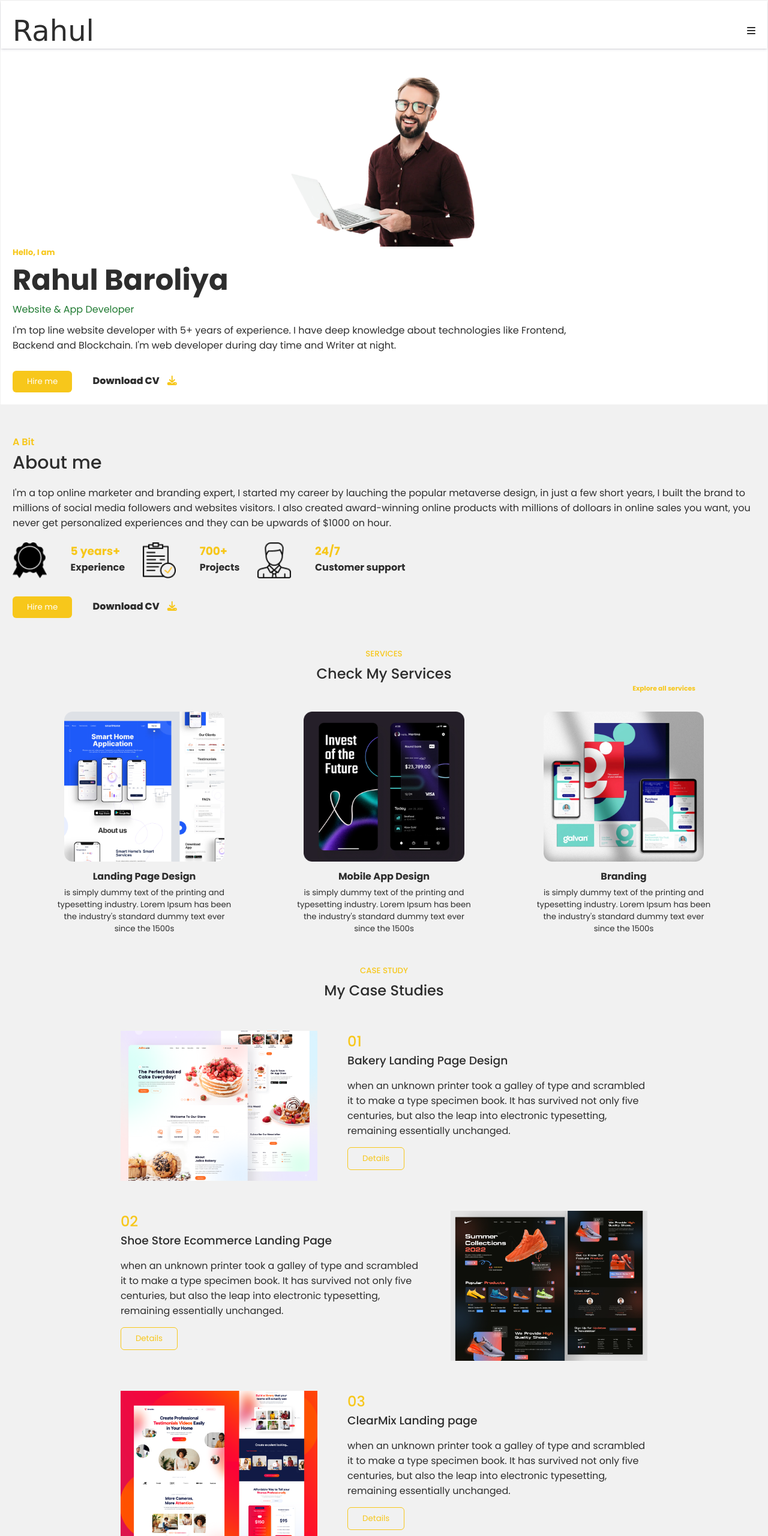
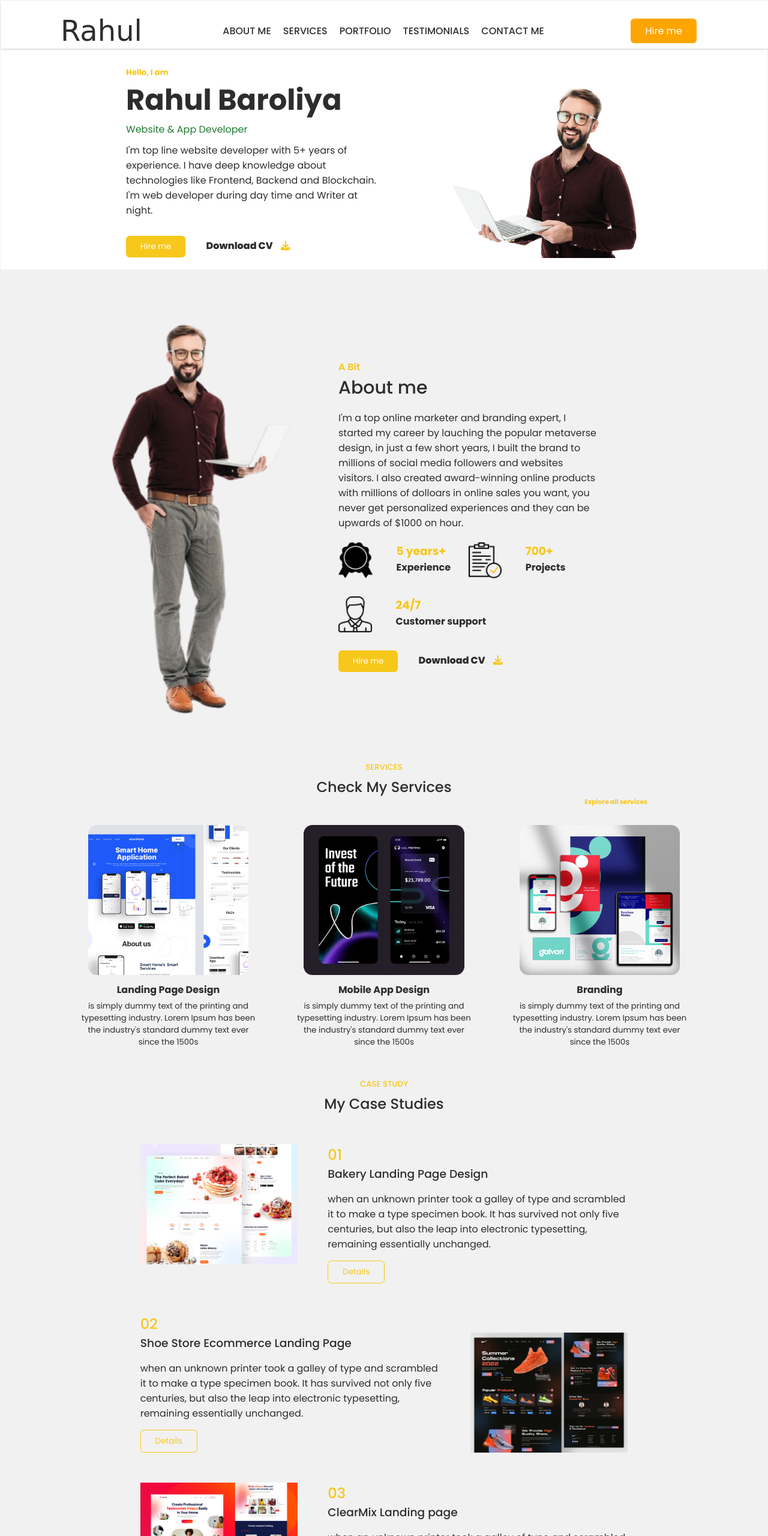
Before and after one commit to Jaydeep-Ramanuj/10_Sep_WD_4-30_Batch, a plain HTML site: page Portfolio-website/index.html in a window 1280 px wide. Shown: the top 2560 px of the page at 60% size. Drawn offline with Linux system fonts and the light colour scheme; a web font is replaced by a local one.

Commit message:
Making Website responsive

```diff
--- /dev/null
+++ b/Portfolio-website/css/min-1100px.css
@@ -0,0 +1,17 @@
+@media screen and (min-width: 1100px) {
+  :root {
+    --section-padding: 0px 100px;
+  }
+  #hero-section .content p {
+    width: 80%;
+  }
+  #case-study-section .case-studies .case-study .content {
+    max-width: 500px;
+  }
+  #case-study-section .case-studies .case-study {
+    gap: 50px;
+  }
+  #portfolio-section .portfolio-cards {
+    width: 80%;
+  }
+}
--- /dev/null
+++ b/Portfolio-website/css/min-450px.css
@@ -0,0 +1,9 @@
+@media screen and (min-width: 450px) {
+  #about-me-section .content p {
+    max-width: 80%;
+  }
+
+  footer .contact-us {
+    padding: var(--section-padding);
+  }
+}
--- /dev/null
+++ b/Portfolio-website/css/min-576px.css
@@ -0,0 +1,12 @@
+@media screen and (min-width: 576px) {
+  :root {
+    --section-padding: 0px 40px;
+    --section-gap: 50px;
+  }
+  footer .footer-bottom .site-info h4 {
+    width: 70%;
+  }
+  footer .footer-bottom .quick-links {
+    justify-content: space-evenly;
+  }
+}
--- /dev/null
+++ b/Portfolio-website/css/min-768px.css
@@ -0,0 +1,34 @@
+@media screen and (min-width: 768px) {
+  :root {
+    --section-padding: 0px 60px;
+  }
+  #hero-section .content {
+    max-width: 50%;
+  }
+
+  #hero-section .content p {
+    width: auto;
+  }
+  #case-study-section .case-studies .case-study {
+    gap: 20px;
+  }
+
+  #case-study-section .case-studies .case-study img {
+    height: 200px;
+  }
+
+  #case-study-section .case-studies .case-study .content {
+    max-width: 55%;
+  }
+  #portfolio-section .portfolio-cards {
+    width: 100%;
+  }
+
+  footer .contact-us .contact-details {
+    max-width: 50%;
+  }
+
+  footer .contact-us .contact-details .info h3 {
+    max-width: initial;
+  }
+}
--- /dev/null
+++ b/Portfolio-website/css/min-992px.css
@@ -0,0 +1,45 @@
+@media screen and (min-width: 992px) {
+  :root {
+    --section-padding: 0px 80px;
+  }
+  header {
+    position: fixed;
+  }
+  header .nav-wrapper {
+    display: flex;
+    flex-direction: row;
+    justify-content: center;
+    position: static;
+    background-color: transparent;
+    margin-left: auto;
+  }
+
+  header .nav-wrapper .btn,
+  header .nav-wrapper nav {
+    margin-left: auto;
+  }
+  header .nav-wrapper nav {
+    flex-direction: row;
+  }
+
+  header .fa-solid.fa-bars {
+    display: none;
+  }
+
+  #hero-section {
+    margin-top: 80px;
+  }
+  #about-me-section > img {
+    display: block;
+  }
+
+  #about-me-section .content {
+    max-width: 50%;
+  }
+  footer .footer-bottom .site-info {
+    max-width: 30%;
+  }
+  footer .footer-bottom .site-info h4 {
+    width: auto;
+  }
+}
--- a/Portfolio-website/index.html
+++ b/Portfolio-website/index.html
@@ -11,13 +11,18 @@
       crossorigin="anonymous"
       referrerpolicy="no-referrer"
     />
-    <link rel="stylesheet" href="css/style.css" />
     <link rel="preconnect" href="https://fonts.googleapis.com" />
     <link rel="preconnect" href="https://fonts.gstatic.com" crossorigin />
     <link
       href="https://fonts.googleapis.com/css2?family=Imperial+Script&family=Poppins:ital,wght@0,100;0,200;0,300;0,400;0,500;0,600;0,700;0,800;0,900;1,100;1,200;1,300;1,400;1,500;1,600;1,700;1,800;1,900&display=swap"
       rel="stylesheet"
     />
+    <link rel="stylesheet" href="css/style.css" />
+    <link rel="stylesheet" href="css/min-450px.css" />
+    <link rel="stylesheet" href="css/min-576px.css" />
+    <link rel="stylesheet" href="css/min-768px.css" />
+    <link rel="stylesheet" href="css/min-992px.css" />
+    <link rel="stylesheet" href="css/min-1100px.css" />
   </head>
   <body>
     <header>
```
